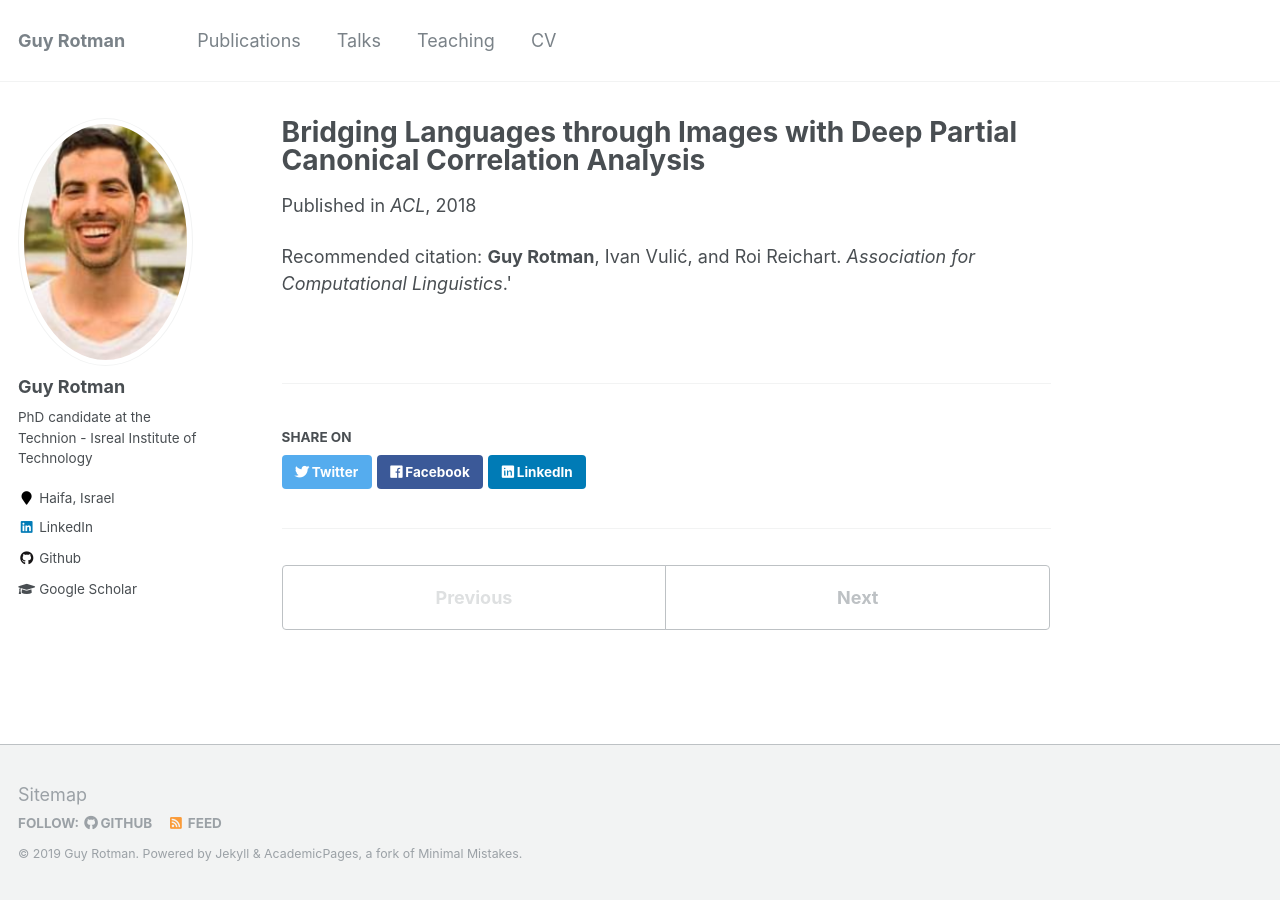
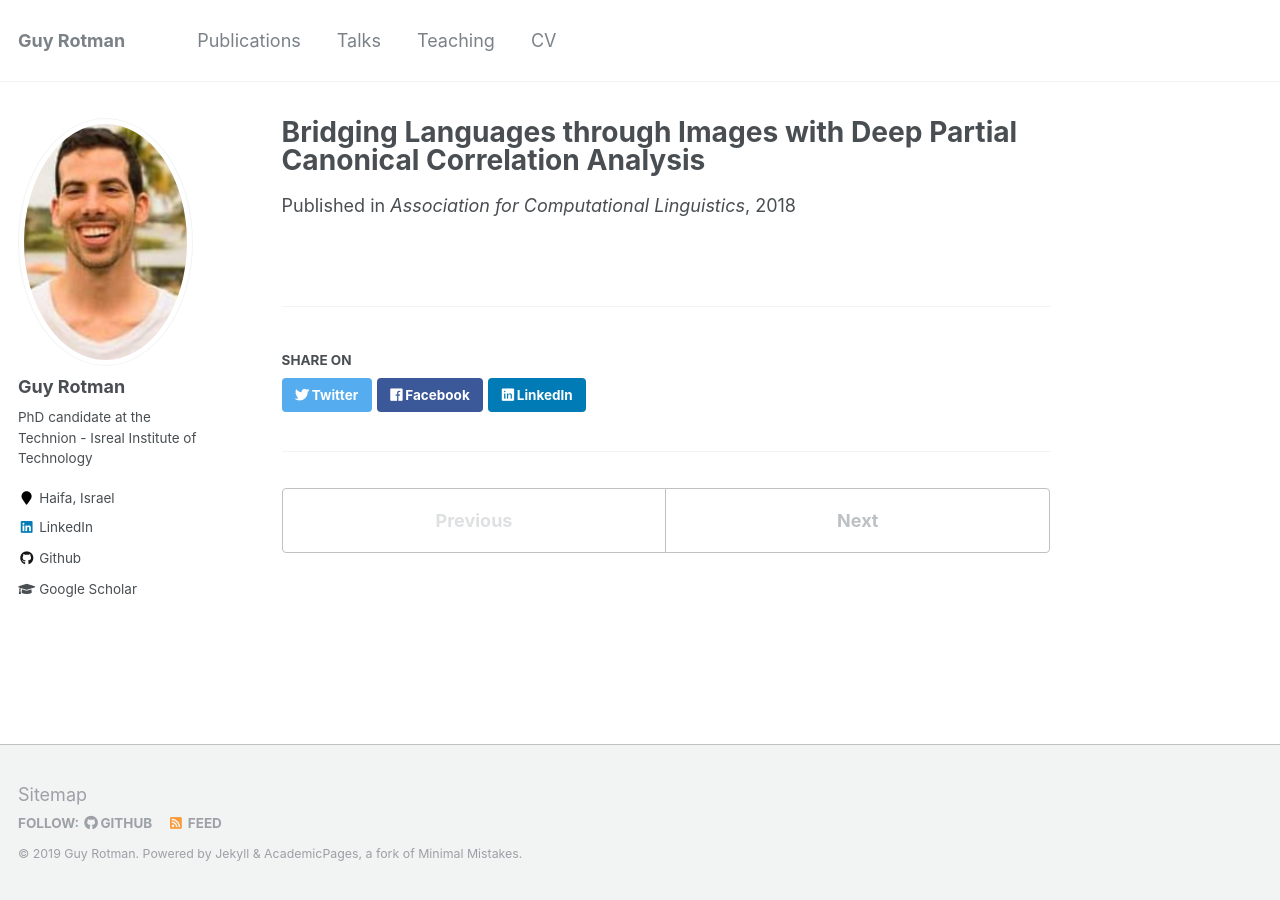
Before and after one commit to rotmanguy/rotmanguy.github.io, a Jekyll site: the page built from _publications/2018-07-01-bridging-languages-through-images.md, in a window 1280 px wide. Built offline with Jekyll 4.4.1, drawn with Linux system fonts in a browser that asks for light colours.

Commit message:
initial commit

```diff
--- a/_publications/2018-07-01-bridging-languages-through-images.md
+++ b/_publications/2018-07-01-bridging-languages-through-images.md
@@ -2,10 +2,9 @@
 title: "Bridging Languages through Images with Deep Partial Canonical Correlation Analysis"
 collection: publications
 permalink: /publications/2018-07-01-bridging-languages-through-images
-venue: "ACL"
+venue: "Association for Computational Linguistics"
 date: 2018-07-01
-citation: <b>Guy Rotman</b>, Ivan Vulić, and Roi Reichart. <i>Association for Computational Linguistics</i>.'
-authors: Guy Rotman, Ivan Vulić, and Roi Reichart.
+authors: <b>Guy Rotman</b>, Ivan Vulić, and Roi Reichart.
 pdfurl: "https://www.aclweb.org/anthology/P18-1084.pdf"
 codeurl: "https://github.com/rotmanguy/DPCCA"
 ---
```
